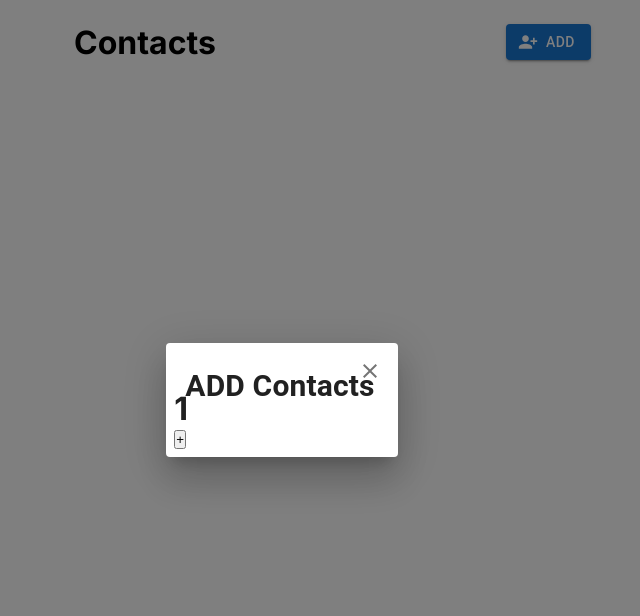
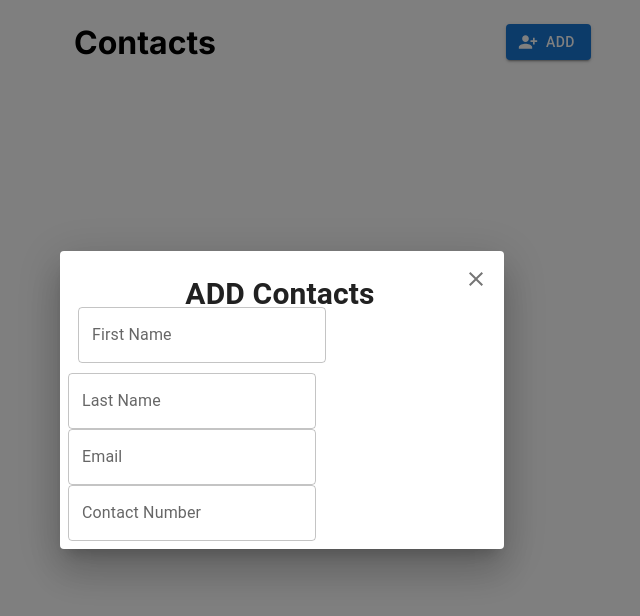
Before and after one commit to balaji1610/contacts_application, a Next.js app: page / in a window 1280 px wide. Both pictures are taken after a click on the button "ADD". Shown: the top 616 px of the page, without its empty margins (358-998 px from the left). Built offline with nearby package versions, Linux system fonts and the light colour scheme.

Commit message:
Fixed build error

```diff
--- /dev/null
+++ b/src/app/container/AddContacts/AddContactsForm.tsx
@@ -0,0 +1,18 @@
+import TextField from "@mui/material/TextField";
+
+export default function AddContactsForm() {
+  return (
+    <div>
+      <form>
+        <TextField
+          label="First Name"
+          variant="outlined"
+          sx={{ margin: "10px" }}
+        />{" "}
+        <TextField label="Last Name" variant="outlined" />
+        <TextField label="Email" variant="outlined" />{" "}
+        <TextField label="Contact Number" variant="outlined" />
+      </form>
+    </div>
+  );
+}
--- a/src/app/container/header/Header.tsx
+++ b/src/app/container/header/Header.tsx
@@ -1,10 +1,11 @@
 import { useState } from "react";
 import Grid from "@mui/material/Grid";
-import Buttons from "@/app/components/Button";
+import Buttons from "@/app/components/button";
 import DeleteIcon from "@mui/icons-material/Delete";
 import Model from "@/app/components/Model";
 import Table from "@/app/container/table/Table";
 import PersonAddAlt1Icon from "@mui/icons-material/PersonAddAlt1";
+import AddContactsForm from "@/app/container/AddContacts/AddContactsForm";
 export default function Header() {
   const [open, setOpen] = useState(false);
   const addClick = () => {
@@ -40,7 +41,7 @@ export default function Header() {
             setOpen={setOpen}
             handleClose={handleCloseClick}
             title="ADD Contacts"
-            component={<Table />}
+            component={<AddContactsForm />}
           />
         </Grid>
       </Grid>
```
